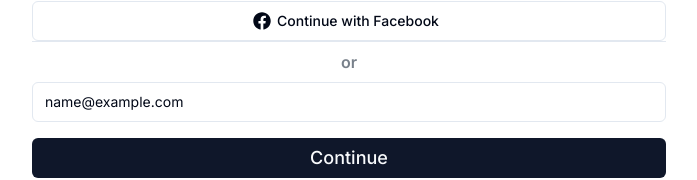
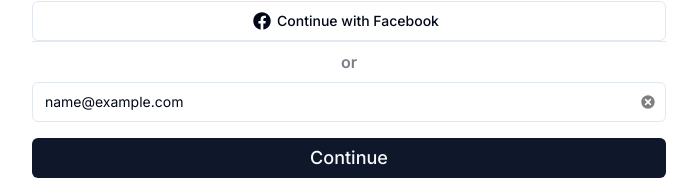
Before and after one commit to Felix-Hz/twogether, a Next.js app in the folder client/: page /login in a window 1280 px wide. Both pictures are taken after typing "name@example.com" into the empty fields and a click on the button "Continue". Shown: the part 429-609 px from the top of the page, without its empty margins (291-988 px from the left). Built offline with nearby package versions, Linux system fonts and the light colour scheme; no server answers.

Commit message:
add: reset email input in login

```diff
--- a/client/app/layout.tsx
+++ b/client/app/layout.tsx
@@ -18,9 +18,9 @@
 }>) {
   return (
     <html lang="en">
-      <GlobalSetterProvider>
-        <body className={inter.className}>{children}</body>
-      </GlobalSetterProvider>
+      <body className={inter.className}>
+        <GlobalSetterProvider>{children}</GlobalSetterProvider>
+      </body>
     </html>
   );
 }
--- a/client/components/login/InitLogin/EmailForm.tsx
+++ b/client/components/login/InitLogin/EmailForm.tsx
@@ -1,6 +1,7 @@
 import { z } from "zod";
+import { TiDelete } from "react-icons/ti";
+import { useForm } from "react-hook-form";
 import { useLoginSetters } from "@/context";
-import { useForm } from "react-hook-form";
 import { Input } from "@/components/ui/input";
 import { Button } from "@/components/ui/button";
 import { zodResolver } from "@hookform/resolvers/zod";
@@ -19,9 +20,15 @@
       .email({ message: "Please enter a valid email address." }),
   });
 
-  const { handleSubmit, control } = useForm({
+  const { handleSubmit, control, reset, watch } = useForm({
     resolver: zodResolver(formSchema),
   });
+
+  const emailValue = watch("email");
+
+  const handleInputReset = () => {
+    reset();
+  };
 
   const onSubmit = async (data: Record<string, any>) => {
     const response = await fetch(`${API_ADDRESS}/user/check/`, {
@@ -43,13 +50,19 @@
 
   return (
     <form onSubmit={handleSubmit(onSubmit)}>
-      <div className="space-y-2">
+      <div className="space-y-2 relative">
         <Input
           id="email"
           placeholder="Email"
           type="email"
           {...control.register("email")}
         />
+        {emailValue && emailValue.length > 0 && (
+          <TiDelete
+            onClick={handleInputReset}
+            className="text-xl text-black/50 hover:cursor-pointer absolute top-3 right-2 transform -translate-y-1/2"
+          />
+        )}
       </div>
       <div className="space-y-2 pt-4">
         <Button className="w-full text-lg" type="submit">
```
Also changed, not shown: client/components/login/LoginContainer.tsx (+9 -3 lines).
